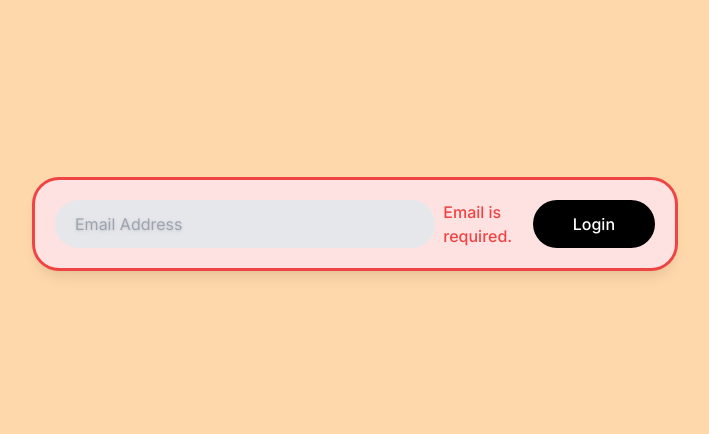
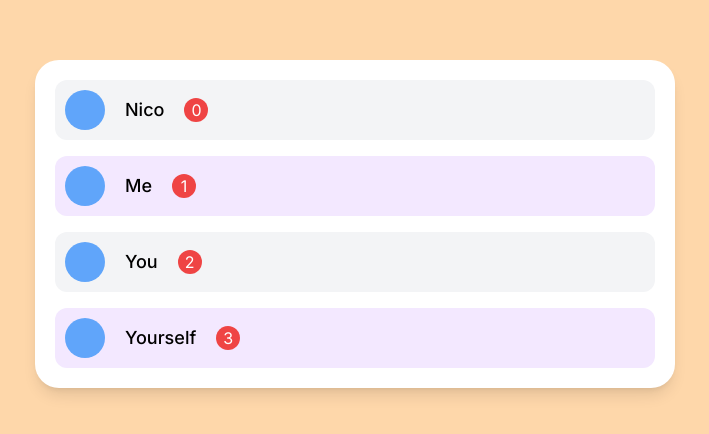
Before and after one commit to icednut/carrot-market-reloaded, a Next.js app: page / in a window 1280 px wide. Shown: the part 176-610 px from the top of the page, without its empty margins (285-994 px from the left). Built offline with nearby package versions, Linux system fonts and the light colour scheme.

Commit message:
exercise tailwindcss (odd, even)

```diff
--- a/app/page.tsx
+++ b/app/page.tsx
@@ -2,10 +2,15 @@ import Image from "next/image";
 
 export default function Home() {
   return (<main className="bg-gray-100 h-screen flex items-center justify-center p-5 sm:bg-red-200 md:bg-green-200 lg:bg-cyan-200 xl:bg-orange-200 2xl:bg-purple-200">
-    <div className="bg-white shadow-lg p-5 rounded-3xl w-full max-w-screen-sm flex flex-col md:flex-row gap-2 *:outline-none has-[.peer]:bg-green-100 has-[:invalid]:bg-red-100 has-[:invalid]:ring has-[:invalid]:ring-red-500 ring ring-transparent transition-shadow">
-      <input className="w-full rounded-full bg-gray-200 pl-5 h-12 ring ring-transparent invalid:focus:ring-orange-500 focus:ring-green-500 focus:ring-offset-2 transition-shadow placeholder:drop-shadow peer" type="text" placeholder="Email Address" required />
-      <span className="text-red-500 font-medium hidden peer-invalid:block">Email is required.</span>
-      <button className="text-white py-2 rounded-full active:scale-95 transition-transform font-medium md:px-10 peer-invalid:bg-black  peer-required:bg-green-500">Login</button>
+    <div className="bg-white shadow-lg p-5 rounded-3xl w-full max-w-screen-sm flex flex-col gap-4">
+      {["Nico", "Me", "You", "Yourself"].map((person, index) =>
+        <div key={index} className="flex items-center gap-5 odd:bg-gray-100 even:bg-purple-100 p-2.5 rounded-xl">
+          <div className= "size-10 bg-blue-400 rounded-full" />
+          <span className="text-lg font-medium">{person}</span>
+          <div className="size-6 bg-red-500 text-white flex items-center justify-center rounded-full">
+            <span>{index}</span>
+          </div>
+        </div>)}
     </div>
   </main>);
 }
```
